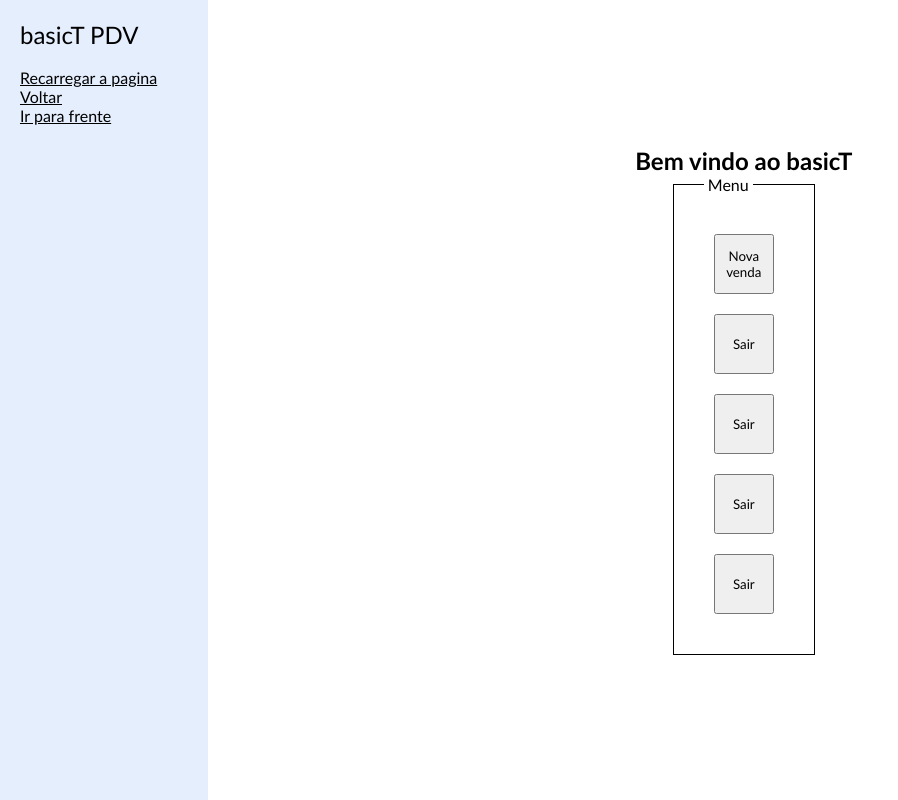
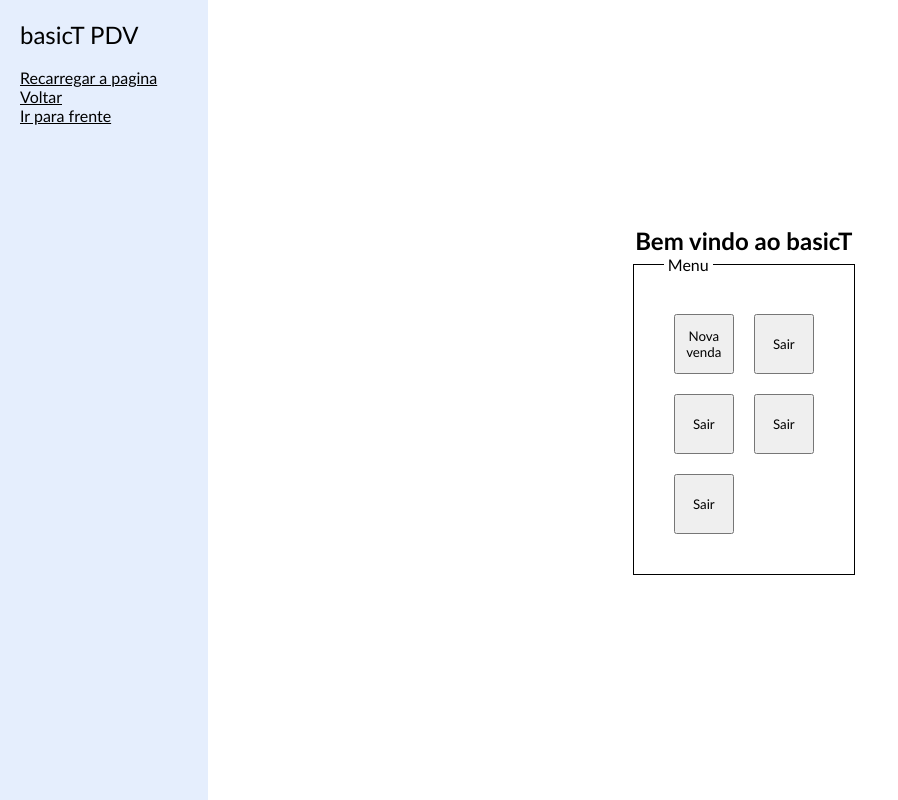
Before and after one commit to theMyntt/basicT, a PHP site: page /painel/index.php in a window 1280 px wide. Shown: the whole page, without its empty margins (0-898 px from the left). Run offline with PHP 8.4, Linux system fonts and the light colour scheme.

Commit message:
feat: alterações no design do painel/index.php

```diff
--- a/css/style.css
+++ b/css/style.css
@@ -54,9 +54,8 @@
 
 .grid-column {
 	display: flex;
-	flex-direction: column;
-	float: left;
-	max-width: 150px;
+	flex-wrap: wrap;
+	max-width: 160px;
 }
 
 
```
